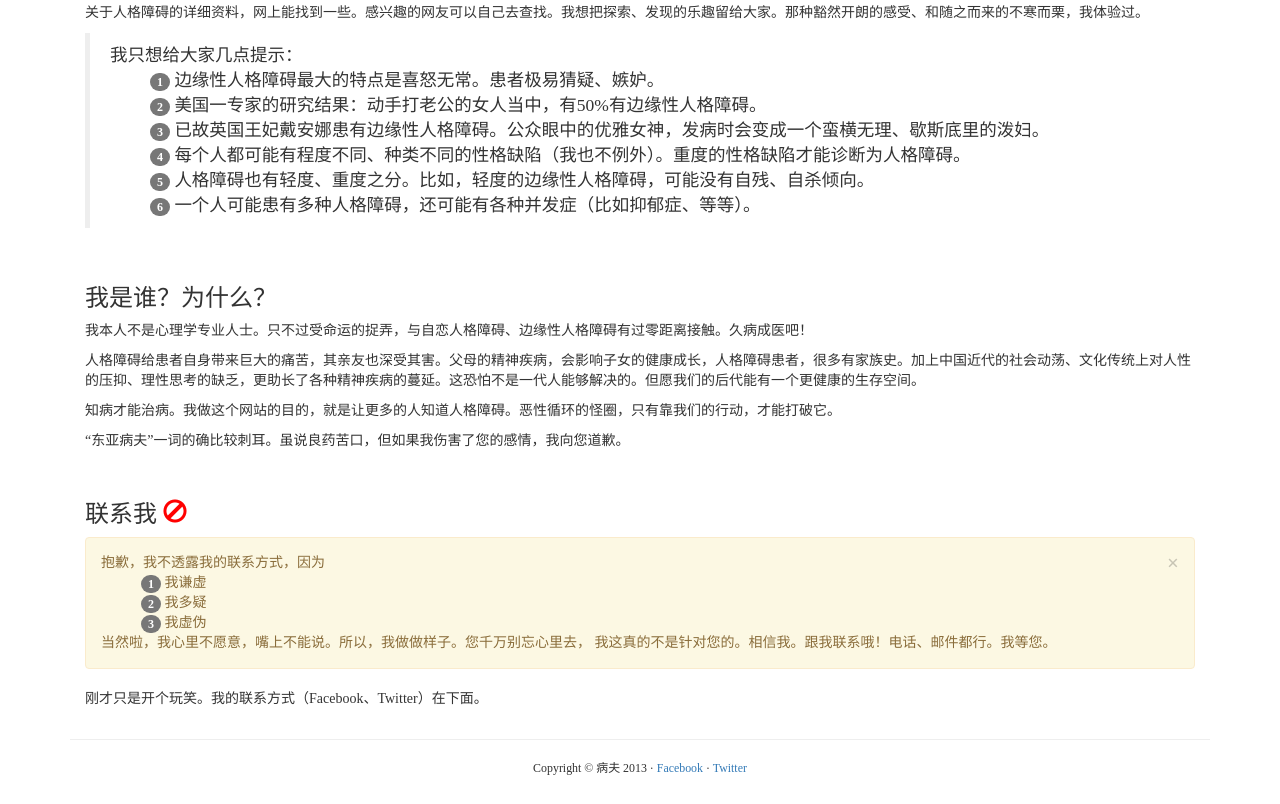
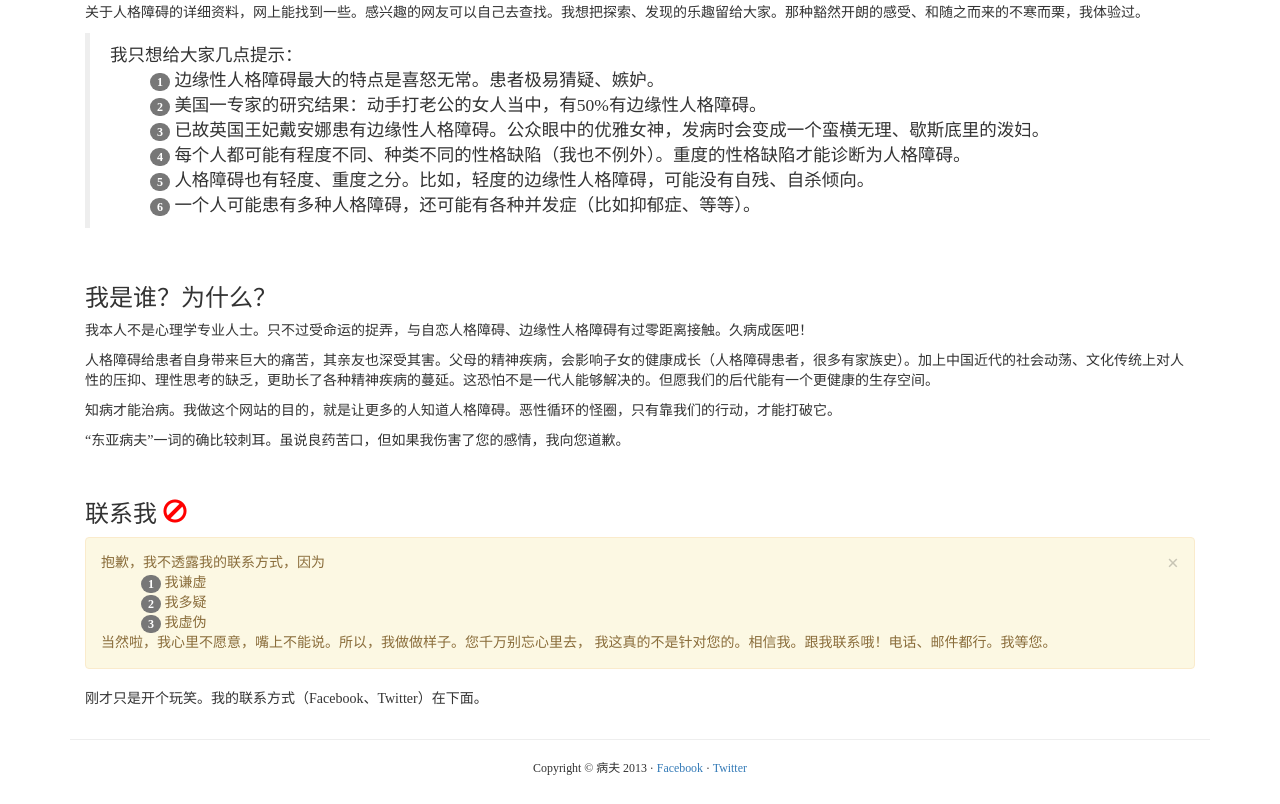
Before and after one commit to bingfu/bingfu, a plain HTML site: page public/index.html in a window 1280 px wide. Shown: the part 1293-2097 px from the top of the page. Drawn offline with nearby package versions, Linux system fonts and the light colour scheme.

Commit message:
index.html edit

```diff
--- a/public/index.html
+++ b/public/index.html
@@ -135,7 +135,7 @@
         <div class="col-lg-12">
           <h3>我是谁？为什么？</h3>
           <p>我本人不是心理学专业人士。只不过受命运的捉弄，与自恋人格障碍、边缘性人格障碍有过零距离接触。久病成医吧！</p>
-          <p>人格障碍给患者自身带来巨大的痛苦，其亲友也深受其害。父母的精神疾病，会影响子女的健康成长，人格障碍患者，很多有家族史。加上中国近代的社会动荡、文化传统上对人性的压抑、理性思考的缺乏，更助长了各种精神疾病的蔓延。这恐怕不是一代人能够解决的。但愿我们的后代能有一个更健康的生存空间。</p>
+          <p>人格障碍给患者自身带来巨大的痛苦，其亲友也深受其害。父母的精神疾病，会影响子女的健康成长（人格障碍患者，很多有家族史）。加上中国近代的社会动荡、文化传统上对人性的压抑、理性思考的缺乏，更助长了各种精神疾病的蔓延。这恐怕不是一代人能够解决的。但愿我们的后代能有一个更健康的生存空间。</p>
           <p>知病才能治病。我做这个网站的目的，就是让更多的人知道人格障碍。恶性循环的怪圈，只有靠我们的行动，才能打破它。</p>
           <p>“东亚病夫”一词的确比较刺耳。虽说良药苦口，但如果我伤害了您的感情，我向您道歉。</p>
         </div>
```
